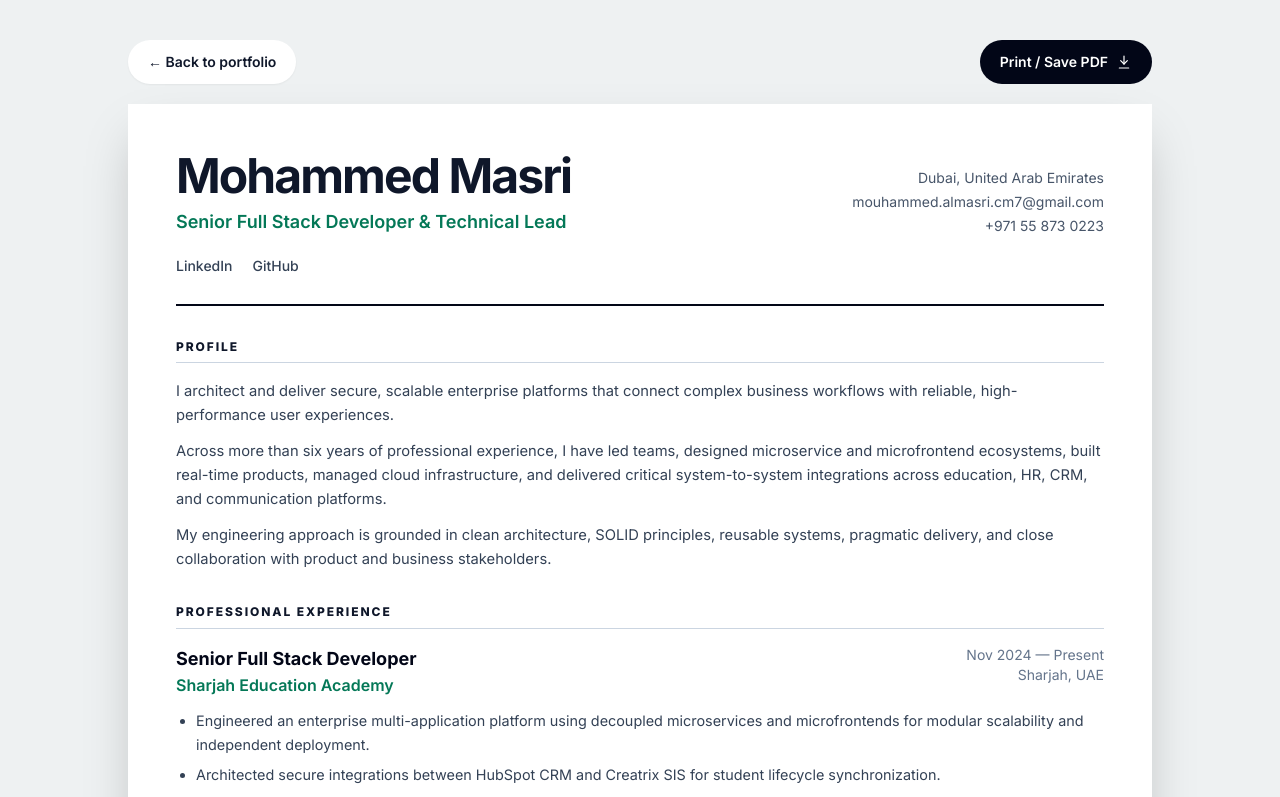
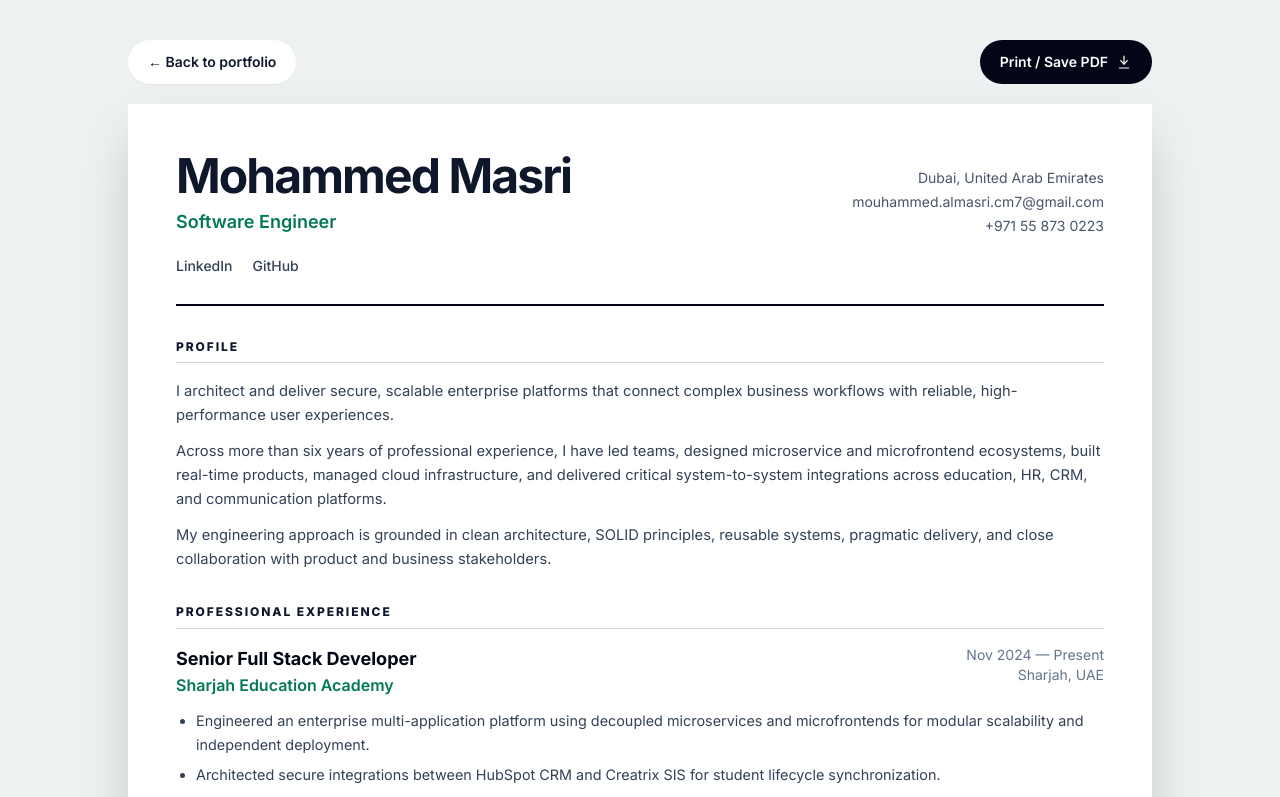
Before and after one commit to Mohammad-Masri/portfolio, a Next.js app: page /cv in a window 1280 px wide. Shown: the top 797 px of the page. Built offline with nearby package versions, Linux system fonts and the light colour scheme.

Commit message:
content: use Software Engineer as consistent professional title

```diff
--- a/src/data/portfolio.ts
+++ b/src/data/portfolio.ts
@@ -8,7 +8,7 @@ export type CapabilityIcon =
 
 export const profile = {
   name: "Mohammed Masri",
-  role: "Senior Full Stack Developer & Technical Lead",
+  role: "Software Engineer",
   location: "Dubai, United Arab Emirates",
   email: "mouhammed.almasri.cm7@gmail.com",
   phone: "+971 55 873 0223",
```
